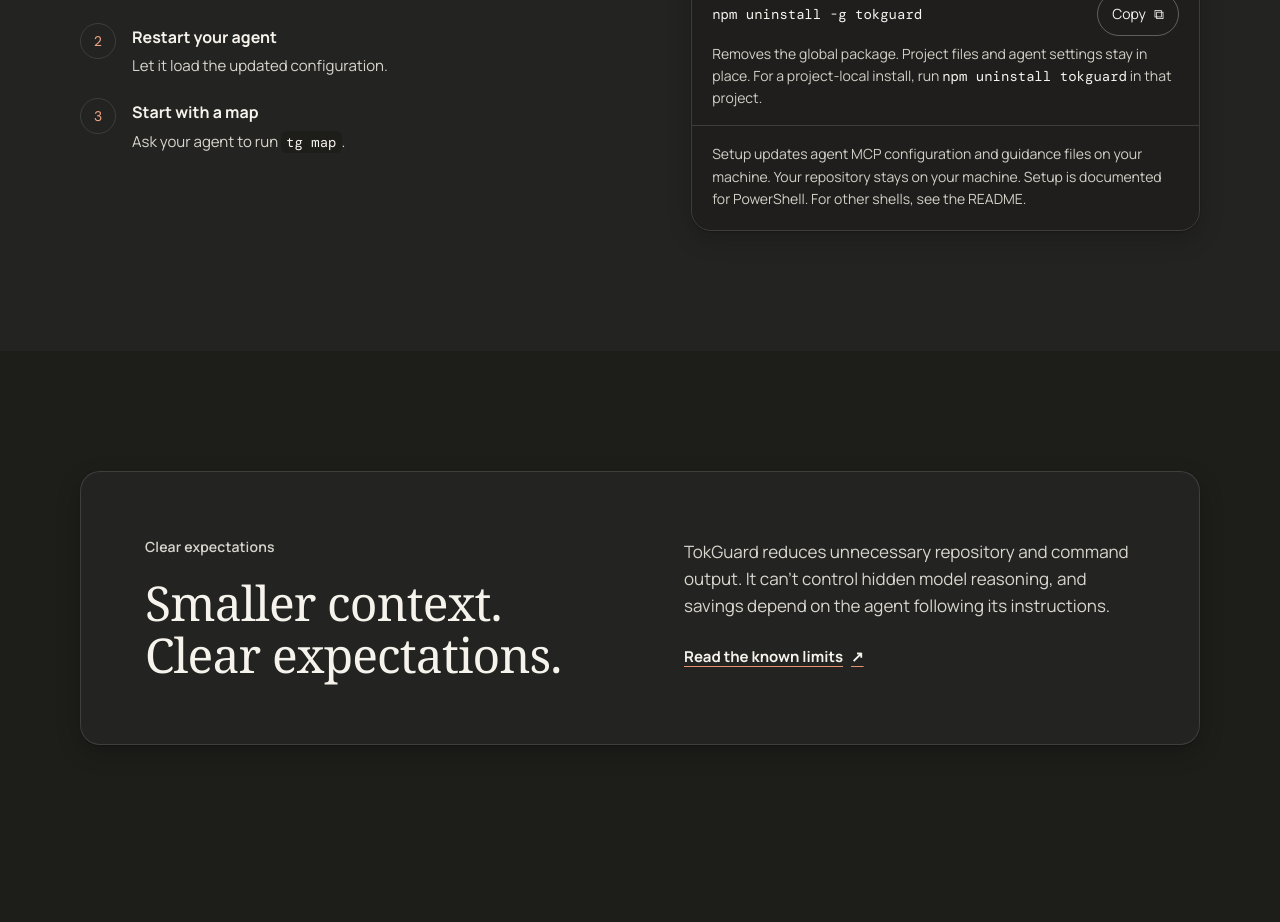
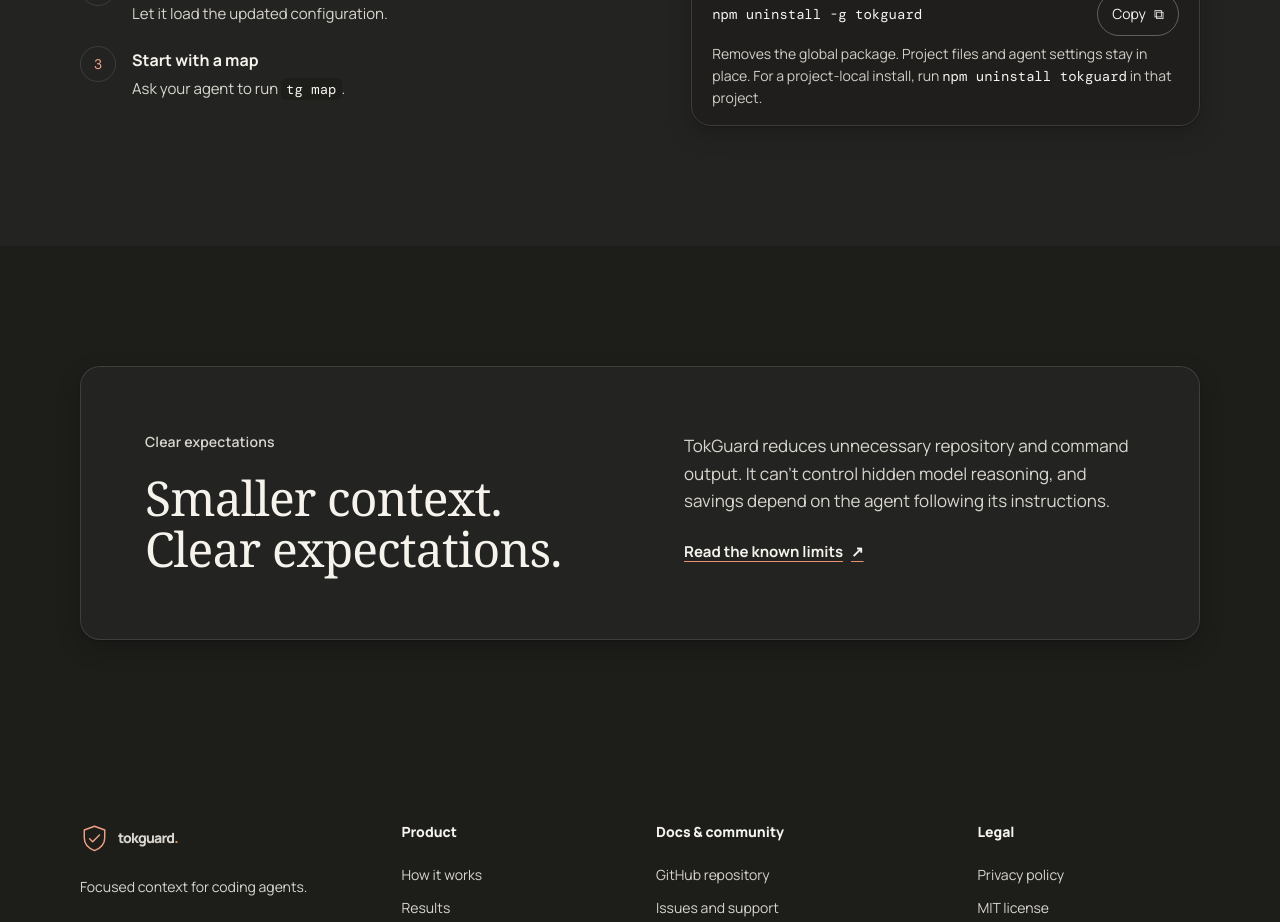
Before and after one commit to Sarthak-madan334/tokguard, a Next.js app in the folder website/: page / in a window 1280 px wide. Shown: the part 7100-8022 px from the top of the page. Built offline with nearby package versions, Linux system fonts and the light colour scheme.

Commit message:
Remove install card setup note

```diff
--- a/website/src/app/globals.css
+++ b/website/src/app/globals.css
@@ -238,7 +238,6 @@ code { overflow-wrap: anywhere; }
 .uninstall-info-command > code { color: var(--code-text); font-size: 14px; }
 .uninstall-info > span { color: #D2CFC6; font-size: 14px; line-height: 1.55; }
 .uninstall-info > span code { color: var(--code-text); font-size: 14px; }
-.install-note { margin: 0; border-top: 1px solid rgba(245,244,238,.14); padding: 17px 20px 20px; color: #D2CFC6; font-size: 14px; }
 
 .limits-section { background: var(--surface-2); }
 .limits-card { display: grid; grid-template-columns: 1fr 1fr; align-items: center; gap: clamp(36px, 7vw, 88px); border: 1px solid var(--border); border-radius: var(--card-radius); padding: clamp(28px, 6vw, 64px); background: var(--surface); box-shadow: var(--shadow); }
--- a/website/src/app/page.tsx
+++ b/website/src/app/page.tsx
@@ -215,7 +215,6 @@ export default function Home() {
                 <div className="uninstall-info-command"><code>npm uninstall -g tokguard</code><CopyCommand command="npm uninstall -g tokguard" /></div>
                 <span>Removes the global package. Project files and agent settings stay in place. For a project-local install, run <code>npm uninstall tokguard</code> in that project.</span>
               </div>
-              <p className="install-note">Setup updates agent MCP configuration and guidance files on your machine. Your repository stays on your machine. Setup is documented for PowerShell. For other shells, see the <a href="https://github.com/Sarthak-madan334/tokguard#installation" target="_blank" rel="noreferrer">README</a>.</p>
             </div>
           </div>
         </section>
```
